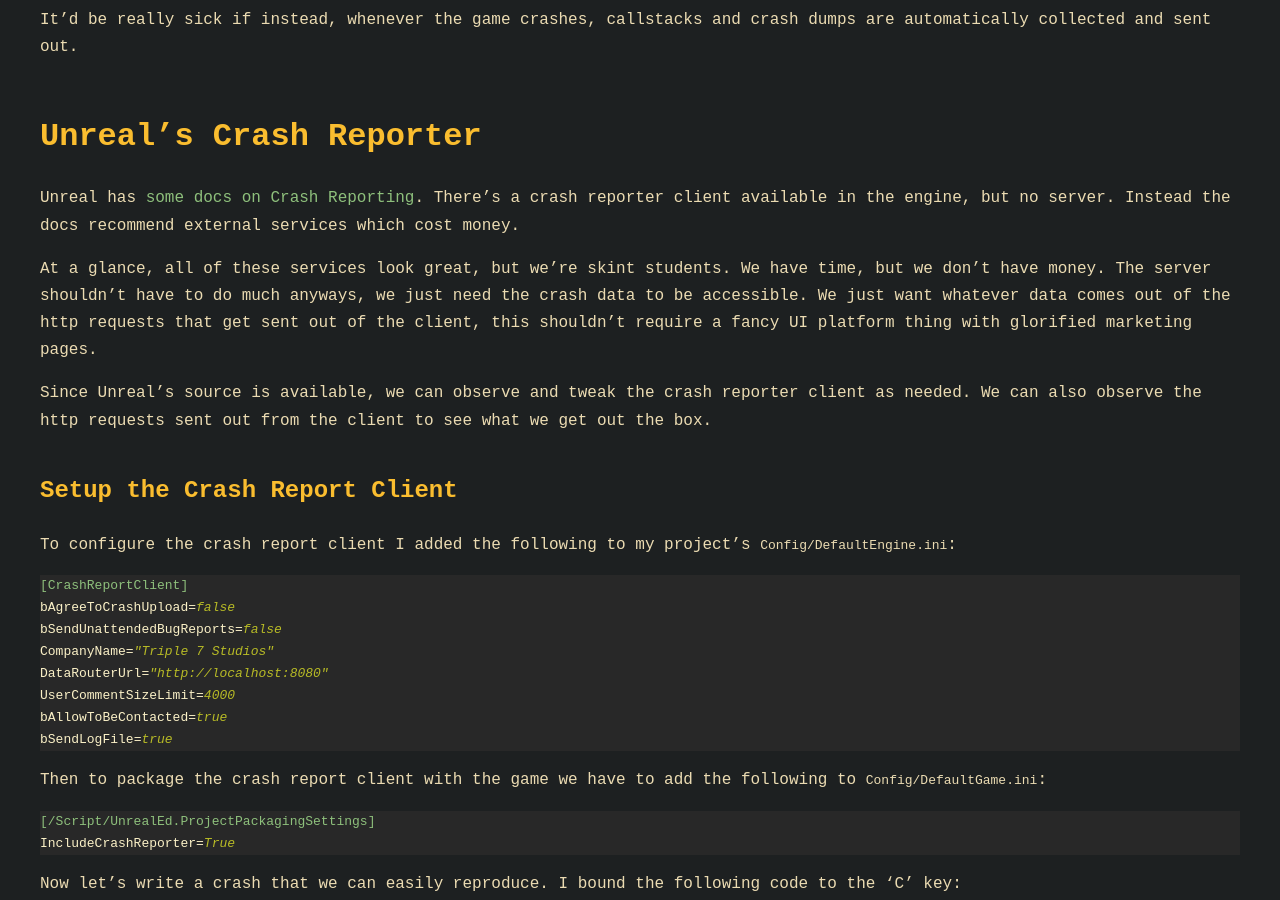
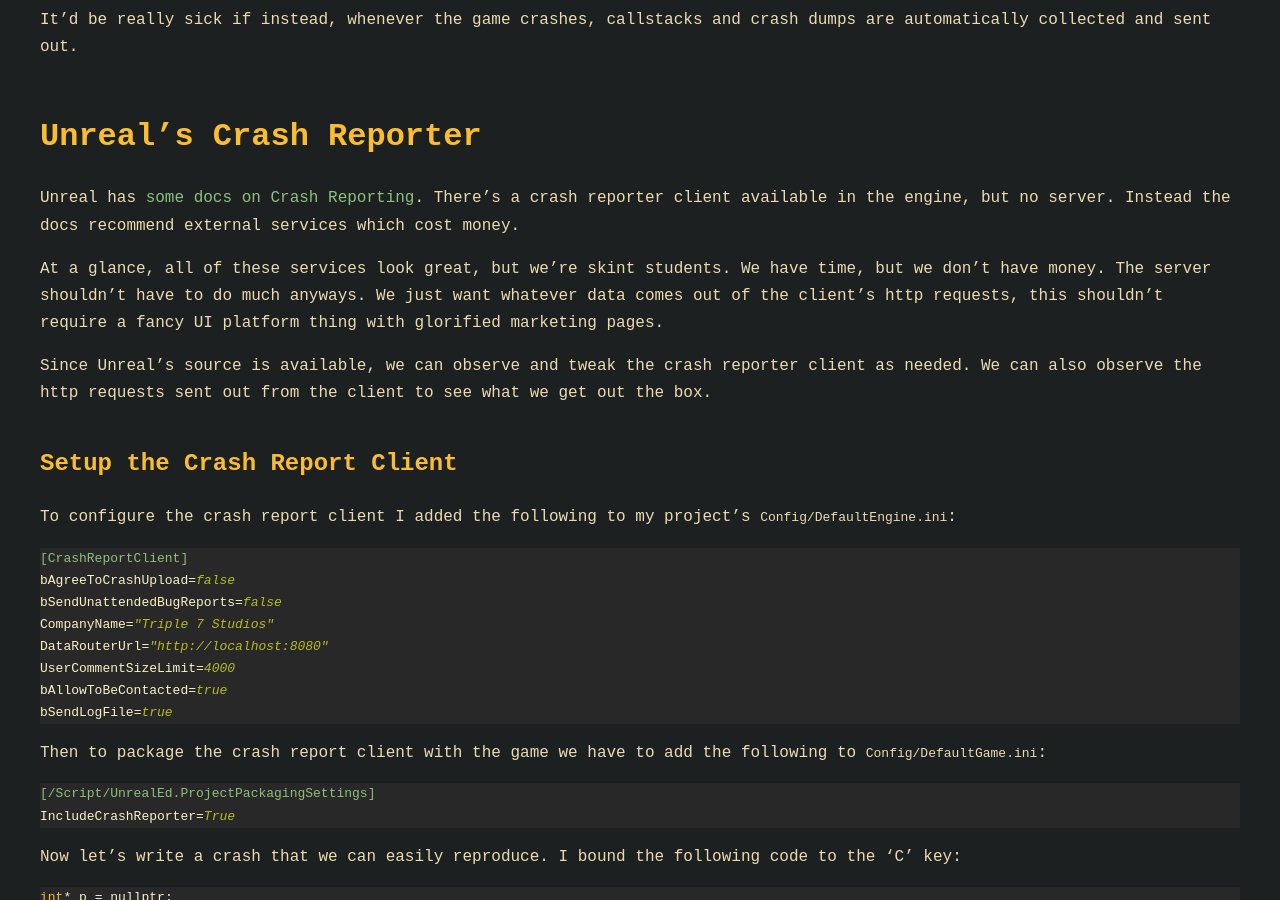
Before and after one commit to goopey7/personal-site, a Jekyll site: the page built from _posts/2025-09-27-CrashReporting.md, in a window 1280 px wide and 900 px high, scrolled down 403 px. Built offline with Jekyll 4.4.1, drawn with Linux system fonts in a browser that asks for light colours; comment, search, counter and statistics services are not loaded.

Commit message:
more word tweaks

```diff
--- a/_posts/2025-09-27-CrashReporting.md
+++ b/_posts/2025-09-27-CrashReporting.md
@@ -18,8 +18,7 @@
 There's a crash reporter client available in the engine, but no server. Instead the docs recommend external services which cost money.
 
 At a glance, all of these services look great, but we're skint students. We have time, but we don't have money.
-The server shouldn't have to do much anyways, we just need the crash data to be accessible.
-We just want whatever data comes out of the http requests that get sent out of the client, this shouldn't require a fancy UI platform thing with glorified marketing pages.
+The server shouldn't have to do much anyways. We just want whatever data comes out of the client's http requests, this shouldn't require a fancy UI platform thing with glorified marketing pages.
 
 Since Unreal's source is available, we can observe and tweak the crash reporter client as needed.
 We can also observe the http requests sent out from the client to see what we get out the box.
```
